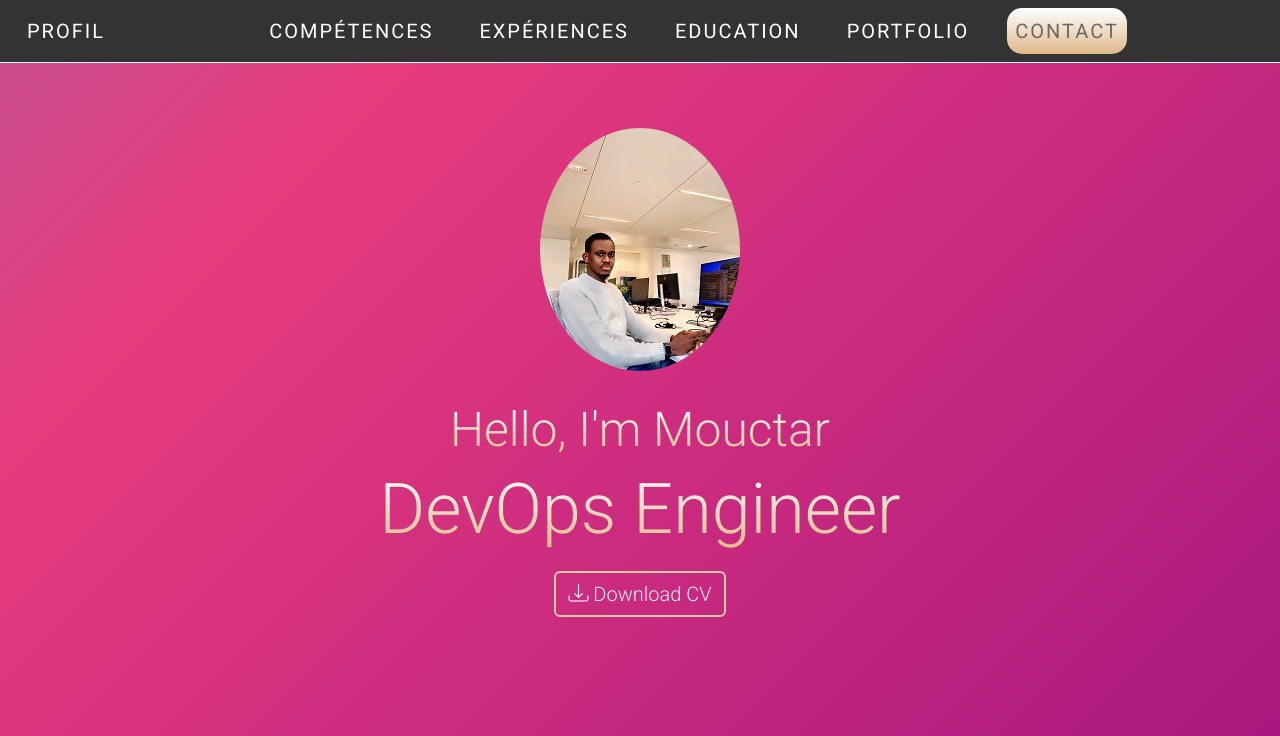
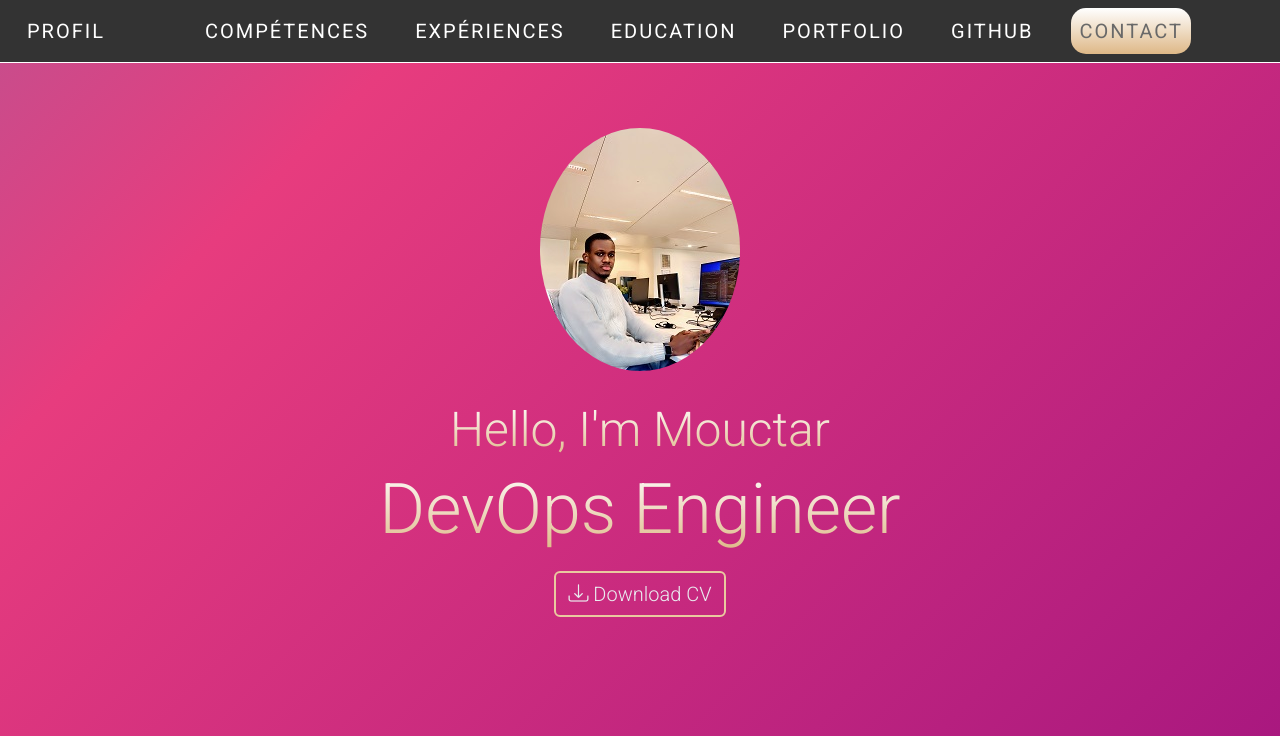
Before and after one commit to mouctarbarry/my-cv-python, a Flask app: page / in a window 1280 px wide. Shown: the top 736 px of the page. Run offline with Flask 3, Linux system fonts and the light colour scheme; some libraries are stand-ins or nearby versions.

Commit message:
adding github link

```diff
--- a/templates/index.html
+++ b/templates/index.html
@@ -29,6 +29,7 @@
                 <a class="nav-link" href="#experience">Expériences</a>
                 <a class="nav-link" href="#education">Education</a>
                 <a class="nav-link" href="#portfolio">Portfolio</a>
+                <a class="nav-link" href="https://github.com/mouctarbarry" target="_blank">Github</a>
                 <a class="nav-link" href="#contact">Contact</a>
             </div>
         </div>
@@ -274,14 +275,14 @@
         </div>
         <div class="row">
             <div class="col-md-4">
-                <a href="https://facebook.com" target="_blank">
-                    <img src="{{ url_for('static', filename='images/facebook.png')}}" class="img-thumbnail" alt="facebook">
+                <a href="https://github.com/mouctarbarry/ProjetADN" target="_blank">
+                    <img src="{{ url_for('static', filename='images/adnImg.webp')}}" class="img-thumbnail" alt="adn">
                 </a>
             </div>
 
             <div class="col-md-4">
-                <a href="https://facebook.com" target="_blank">
-                    <img src="{{ url_for('static', filename='images/facebook.png')}}" class="img-thumbnail" alt="facebook">
+                <a href="https://github.com/mouctarbarry/Projet-Cryptographie" target="_blank">
+                    <img src="{{ url_for('static', filename='images/decryptImg.png')}}" class="img-thumbnail" alt="decrypt">
                 </a>
             </div>
             <div class="col-md-4">
```
Also changed, not shown: static/images/adnImg.webp (added), static/images/decryptImg.png (added).
